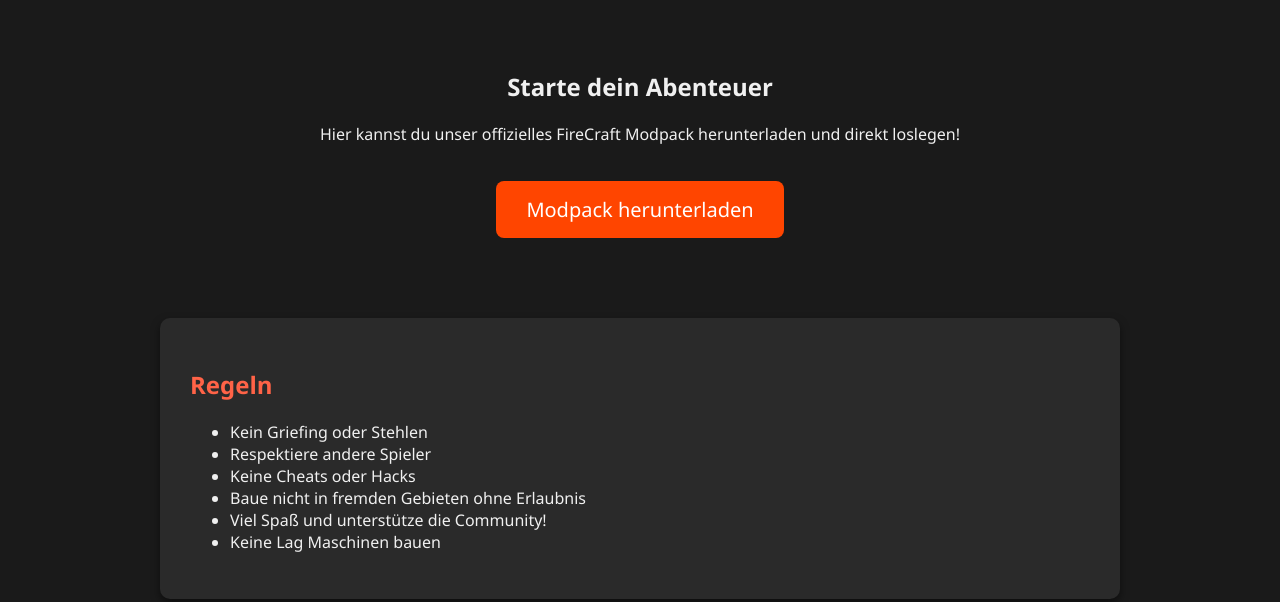
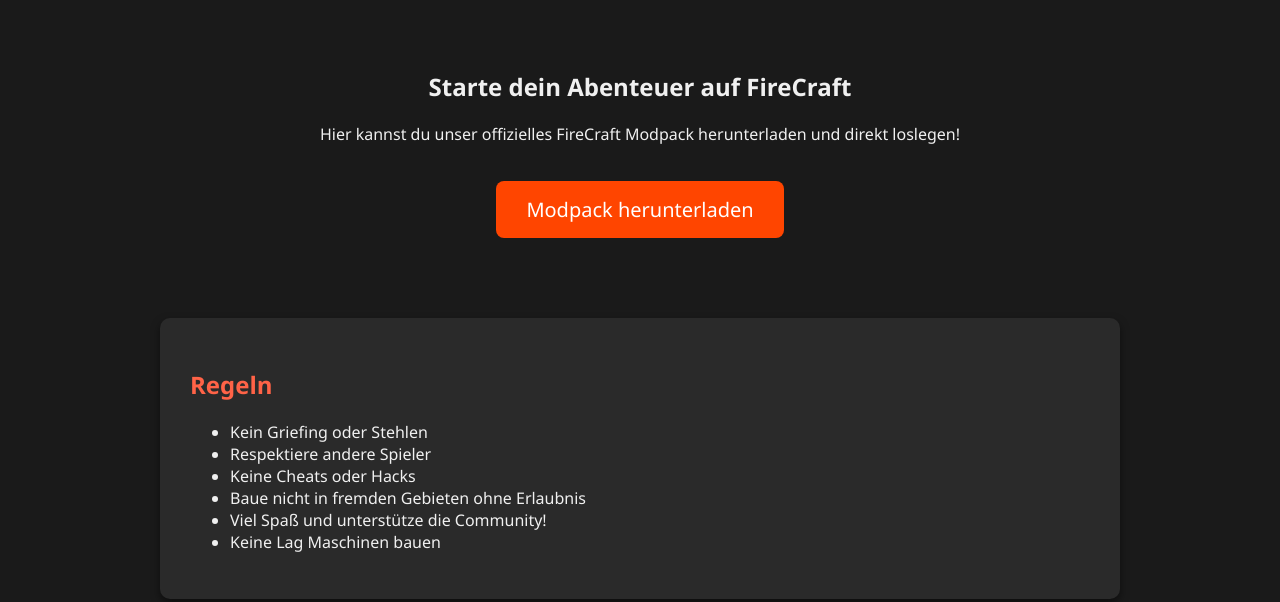
Before and after one commit to DerTeufel188/minecraft-modpack-website, a plain HTML site: page index.html in a window 1280 px wide. Shown: the part 399-1001 px from the top of the page. Drawn offline with Linux system fonts and the light colour scheme.

Commit message:
Update index.html

```diff
--- a/index.html
+++ b/index.html
@@ -100,7 +100,7 @@
 </header>
 
 <section class="section">
-    <h2>Starte dein Abenteuer</h2>
+    <h2>Starte dein Abenteuer auf FireCraft </h2>
     <p>Hier kannst du unser offizielles FireCraft Modpack herunterladen und direkt loslegen!</p>
     <a href="https://drive.google.com/file/d/1hhSuYD8IAolv2_e-0qr-xkhryyvkMxLa/view?usp=sharing" class="button" download>Modpack herunterladen</a>
 </section>
```
